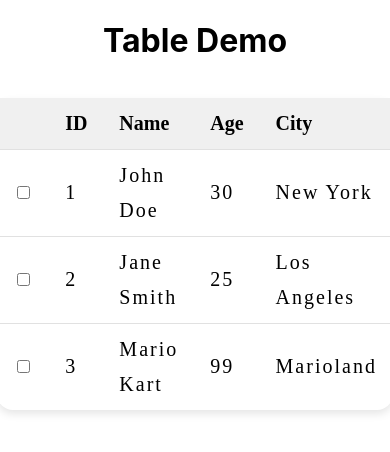
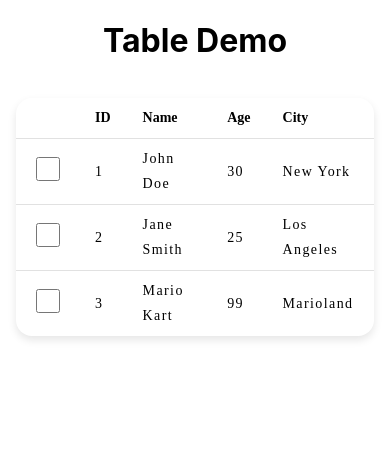
Before and after one commit to DJPajares/custom-react-table-component, a React (Create React App) app: page / in a window 390 px wide. Shown: the top 452 px of the page. Built offline with nearby package versions, Linux system fonts and the light colour scheme.

Commit message:
feat: apply designs for mobile and desktop

```diff
--- a/src/components/Table.tsx
+++ b/src/components/Table.tsx
@@ -2,6 +2,7 @@ import React, { useState, CSSProperties } from 'react';
 import TableHeader from './TableHeader';
 import TableBody from './TableBody';
 import type { TableRow } from '../types';
+import { useMediaQuery } from '../utilities/useMediaQuery';
 
 type TableProps = {
   data: TableRow[];
@@ -22,6 +23,8 @@ const Table = ({
   const [selectedRows, setSelectedRows] = useState<string[]>([]);
   const [sortedData, setSortedData] = useState(data);
   const [selectedRow, setSelectedRow] = useState<string | null>(null);
+
+  const isMobile = useMediaQuery('(max-width: 768px)');
 
   const handleSort = (column: string, ascending?: boolean) => {
     const sorted = [...data].sort((a: any, b: any) => {
@@ -55,11 +58,12 @@ const Table = ({
 
   return (
     <table style={styles.tableStyle as CSSProperties}>
-      <TableHeader columns={columns} onSort={handleSort} />
+      <TableHeader isMobile={isMobile} columns={columns} onSort={handleSort} />
 
       <tbody>
         {sortedData.map((row) => (
           <TableBody
+            isMobile={isMobile}
             row={row}
             key={row.id?.toString()}
             isSelectable={isSelectable}
--- a/src/components/TableBody.tsx
+++ b/src/components/TableBody.tsx
@@ -2,6 +2,7 @@ import React, { CSSProperties } from 'react';
 import { TableRow } from '../types';
 
 type TableBodyProps = {
+  isMobile: boolean;
   row: TableRow;
   isSelectable?: boolean;
   isMultiSelect?: boolean;
@@ -10,6 +11,7 @@ type TableBodyProps = {
 };
 
 const TableBody = ({
+  isMobile,
   row,
   isSelectable = false,
   isMultiSelect = false,
@@ -18,18 +20,20 @@ const TableBody = ({
 }: TableBodyProps) => {
   return (
     <tr>
-      <td style={styles.bodyStyle({ isSelected })}>
+      <td style={styles.bodyStyle({ isSelected, isMobile }) as CSSProperties}>
         {isSelectable && (
           <div>
             {isMultiSelect ? (
               <input
                 type="checkbox"
+                style={styles.checkbox(isMobile) as CSSProperties}
                 checked={isSelected}
                 onChange={handleRowSelect}
               />
             ) : (
               <input
                 type="radio"
+                style={styles.radio(isMobile) as CSSProperties}
                 checked={isSelected}
                 onChange={handleRowSelect}
               />
@@ -41,7 +45,7 @@ const TableBody = ({
       {Object.values(row).map((value, idx) => (
         <td
           key={idx}
-          style={styles.bodyStyle({ isSelected }) as CSSProperties}
+          style={styles.bodyStyle({ isSelected, isMobile }) as CSSProperties}
           onClick={handleRowSelect}
         >
           {value}
@@ -52,16 +56,37 @@ const TableBody = ({
 };
 
 const styles = {
-  bodyStyle: ({ isSelected }: { isSelected: boolean }) => ({
+  bodyStyle: ({
+    isSelected,
+    isMobile
+  }: {
+    isSelected: boolean;
+    isMobile: boolean;
+  }) => ({
     borderTop: '1px solid #E1E1E1',
     padding: '8px 16px',
     fontFamily: 'Avenir-Book',
-    fontSize: 20,
-    fontWeight: 400,
+    fontSize: isMobile ? 14 : 20,
+    fontWeight: 350,
     lineHeight: 1.75,
     letterSpacing: '0.1em',
     backgroundColor: isSelected ? '#EFEDFD' : 'transparent',
     cursor: 'pointer'
+  }),
+  checkbox: (isMobile: boolean) => ({
+    height: isMobile ? 24 : 32,
+    width: isMobile ? 24 : 32,
+    borderRadius: 8,
+    border: '1px solid #A8A8A8'
+    // flexShrink: 0
+  }),
+  radio: (isMobile: boolean) => ({
+    height: isMobile ? 24 : 32,
+    width: isMobile ? 24 : 32
+    // display: 'flex',
+    // justifyContent: 'center',
+    // alignItems: 'center',
+    // flexShrink: 0,
   })
 };
 
--- a/src/components/TableHeader.tsx
+++ b/src/components/TableHeader.tsx
@@ -1,6 +1,7 @@
 import React, { useState, CSSProperties } from 'react';
 
 type TableHeaderProps = {
+  isMobile: boolean;
   columns: {
     key: string;
     label: string;
@@ -8,7 +9,7 @@ type TableHeaderProps = {
   onSort?: (column: string, ascending: boolean) => void;
 };
 
-const TableHeader = ({ columns, onSort }: TableHeaderProps) => {
+const TableHeader = ({ isMobile, columns, onSort }: TableHeaderProps) => {
   const [sortColumn, setSortColumn] = useState<string | null>(null);
   const [ascending, setAscending] = useState<boolean>(true);
 
@@ -36,7 +37,7 @@ const TableHeader = ({ columns, onSort }: TableHeaderProps) => {
       <tr>
         {columns.map((column) => (
           <th
-            style={styles.headerStyle as CSSProperties}
+            style={styles.headerStyle(isMobile) as CSSProperties}
             key={column.key}
             onClick={() => handleSort(column.key)}
           >
@@ -49,17 +50,17 @@ const TableHeader = ({ columns, onSort }: TableHeaderProps) => {
 };
 
 const styles = {
-  headerStyle: {
-    backgroundColor: '#f0f0f0',
+  headerStyle: (isMobile: boolean) => ({
+    // backgroundColor: '#f0f0f0',
     textAlign: 'left',
     cursor: 'pointer',
     padding: '8px 16px',
     fontFamily: 'Avenir-Heavy',
-    fontSize: 20,
-    fontWeight: 600,
+    fontSize: isMobile ? 14 : 20,
+    fontWeight: 700,
     lineHeight: 1.75,
     letterSpacing: 0
-  }
+  })
 };
 
 export default TableHeader;
--- a/src/utilities/useMediaQuery.ts
+++ b/src/utilities/useMediaQuery.ts
@@ -5,13 +5,17 @@ export function useMediaQuery(query: any) {
 
   useEffect(() => {
     const media = window.matchMedia(query);
+
     if (media.matches !== matches) {
       setMatches(media.matches);
     }
+
     const listener = () => {
       setMatches(media.matches);
     };
+
     media.addListener(listener);
+
     return () => media.removeListener(listener);
   }, [matches, query]);
 
```
